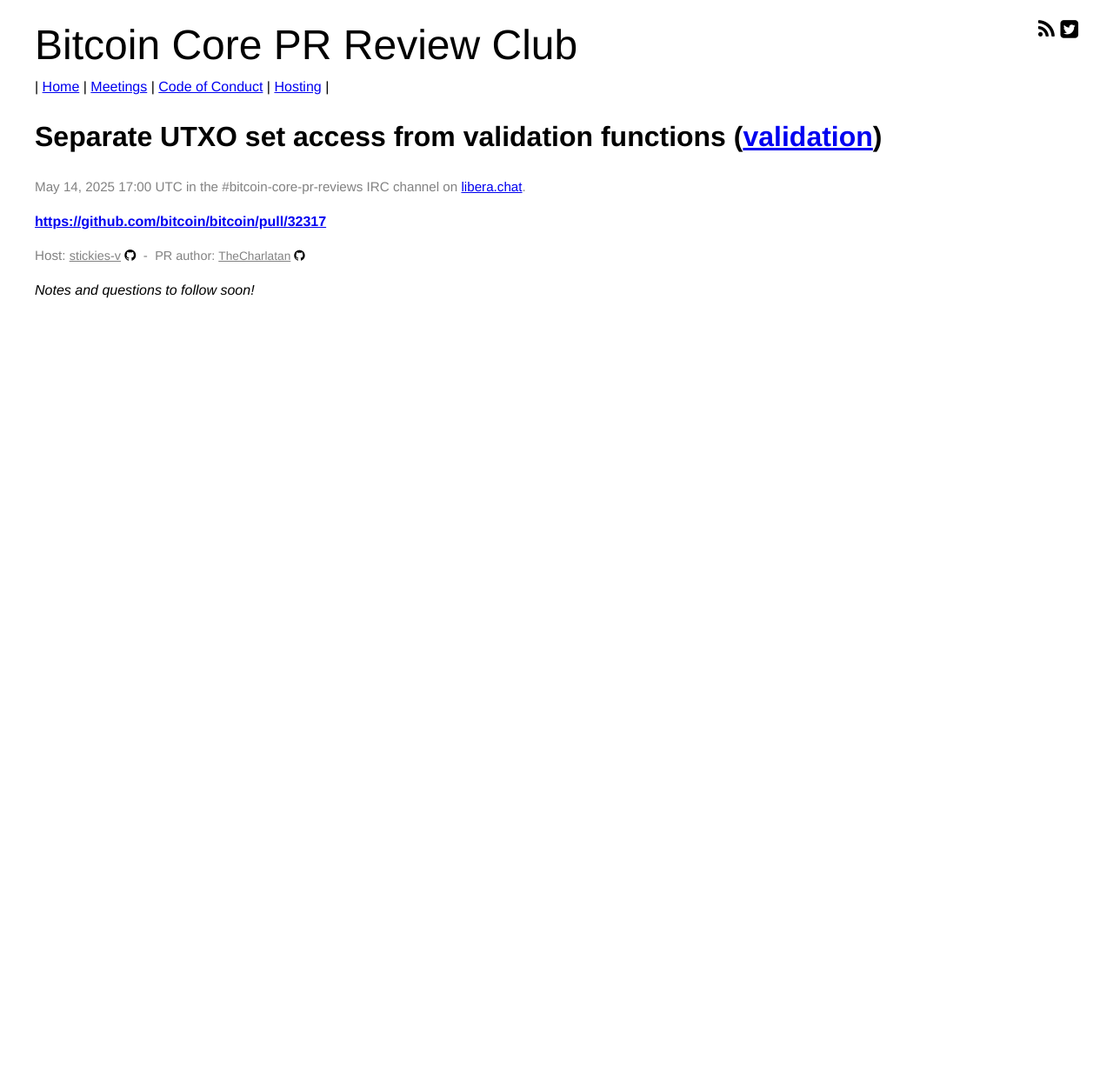
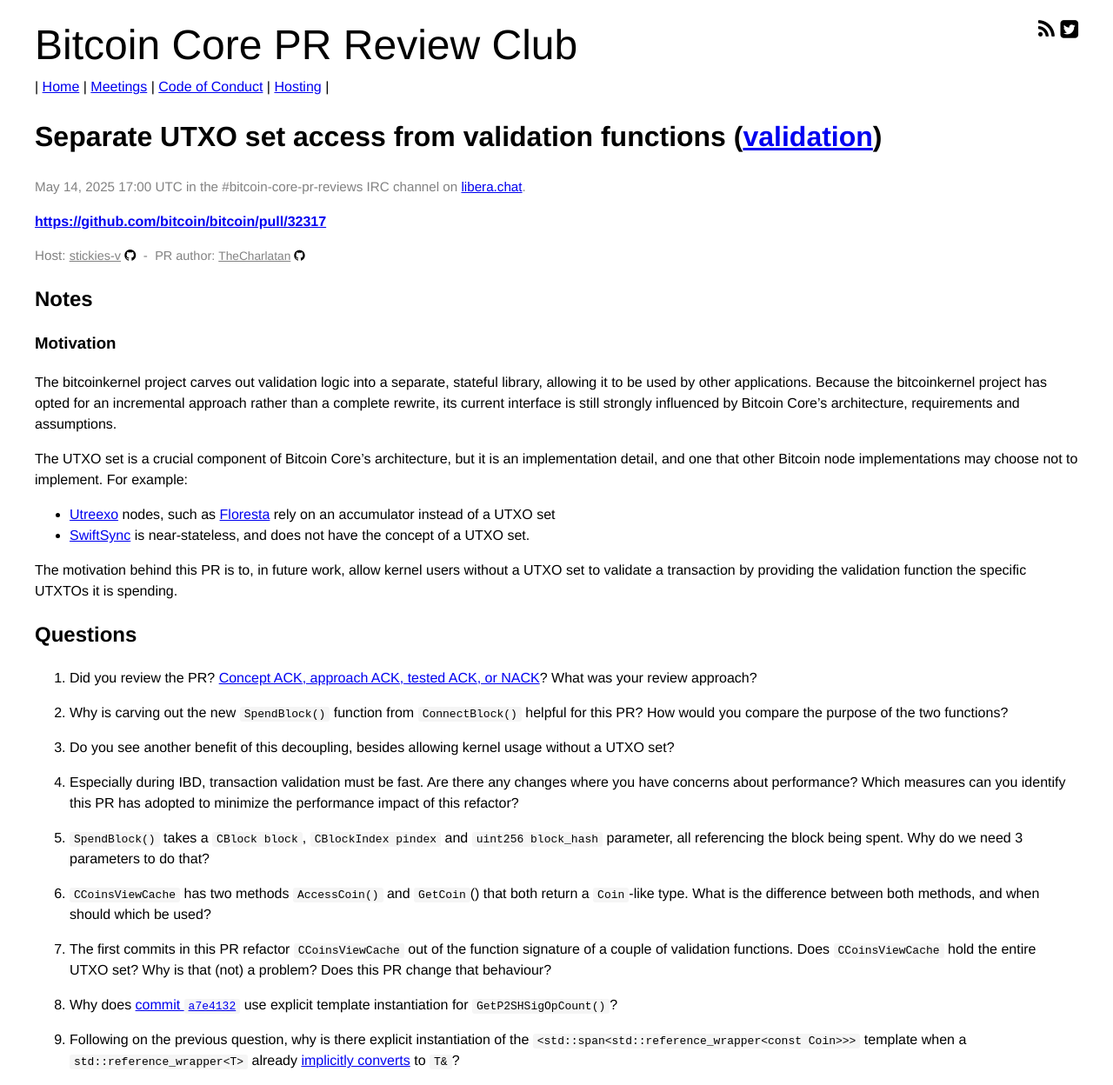
Before and after one commit to bitcoin-core-review-club/website, a Jekyll site: the page built from _posts/2025-05-14-#32317.md, in a window 1280 px wide. Shown: the whole page at 87% size. Built offline with Jekyll 4.4.1, drawn with Linux system fonts in a browser that asks for light colours; before the commit the page ends 916 px from its top, so only the background shows below that.

Commit message:
add notes and question for n32317

```diff
--- a/_posts/2025-05-14-#32317.md
+++ b/_posts/2025-05-14-#32317.md
@@ -7,32 +7,68 @@
 components: ["validation"]
 host: stickies-v
 status: upcoming
-commit:
+commit: 76a8f22c5c5cf48a9c36cc40db9224f0454917d0
 ---
 
-_Notes and questions to follow soon!_
-
-<!-- TODO: Before meeting, add notes and questions
 ## Notes
 
+### Motivation
 
+The bitcoinkernel project carves out validation logic into a separate, stateful library, allowing it
+to be used by other applications. Because the bitcoinkernel project has opted for an incremental
+approach rather than a complete rewrite, its current interface is still strongly influenced by
+Bitcoin Core's architecture, requirements and assumptions.
+
+The UTXO set is a crucial component of Bitcoin Core's architecture, but it is an implementation
+detail, and one that other Bitcoin node implementations may choose not to implement. For example:
+- [Utreexo](https://bitcoinops.org/en/topics/utreexo/) nodes, such as
+  [Floresta](https://github.com/vinteumorg/Floresta) rely on an accumulator instead of a UTXO set
+- [SwiftSync](https://gist.github.com/RubenSomsen/a61a37d14182ccd78760e477c78133cd) is
+  near-stateless, and does not have the concept of a UTXO set.
+
+The motivation behind this PR is to, in future work, allow kernel users without a UTXO set to
+validate a transaction by providing the validation function the specific UTXTOs it is spending.
 
 ## Questions
 
-1. Did you review the PR? [Concept ACK, approach ACK, tested ACK, or NACK](https://github.com/bitcoin/bitcoin/blob/master/CONTRIBUTING.md#peer-review)? What was your review approach?
--->
+1. Did you review the PR? [Concept ACK, approach ACK, tested ACK, or
+   NACK](https://github.com/bitcoin/bitcoin/blob/master/CONTRIBUTING.md#peer-review)? What was your
+   review approach?
+
+2. Why is carving out the new `SpendBlock()` function from `ConnectBlock()` helpful for this PR? How
+   would you compare the purpose of the two functions?
+
+4. Do you see another benefit of this decoupling, besides allowing kernel usage without a UTXO set?
+
+5. Especially during IBD, transaction validation must be fast. Are there any changes where you have
+   concerns about performance? Which measures can you identify this PR has adopted to minimize the
+   performance impact of this refactor?
+
+6. `SpendBlock()` takes a `CBlock block`, `CBlockIndex pindex` and `uint256 block_hash` parameter,
+   all referencing the block being spent. Why do we need 3 parameters to do that?
+
+6. `CCoinsViewCache` has two methods `AccessCoin()` and `GetCoin`() that both return a `Coin`-like
+   type. What is the difference between both methods, and when should which be used?
+
+7. The first commits in this PR refactor `CCoinsViewCache` out of the function signature of a couple
+   of validation functions. Does `CCoinsViewCache` hold the entire UTXO set? Why is that (not) a
+   problem? Does this PR change that behaviour?
+
+8. Why does [commit
+   `a7e4132`](https://github.com/bitcoin-core-review-club/bitcoin/commit/a7e41326234d3a381fdde0924af74c6561b10798)
+   use explicit template instantiation for `GetP2SHSigOpCount()`?
+
+9. Following on the previous question, why is there explicit instantiation of the
+   `<std::span<std::reference_wrapper<const Coin>>>` template when a `std::reference_wrapper<T>`
+   already [implicitly
+   converts](https://en.cppreference.com/w/cpp/utility/functional/reference_wrapper#:~:text=but%20they%20are,T%26)
+   to `T&`?
 
 
 <!-- TODO: After a meeting, uncomment and add meeting log between the irc tags
 ## Meeting Log
 
-### Meeting 1
-
 {% irc %}
--->
-<!-- TODO: For additional meetings, add the logs to the same irc block. This ensures line numbers keep increasing, avoiding hyperlink conflicts for identical line numbers across meetings.
-
-### Meeting 2
 
 -->
 {% endirc %}
```
